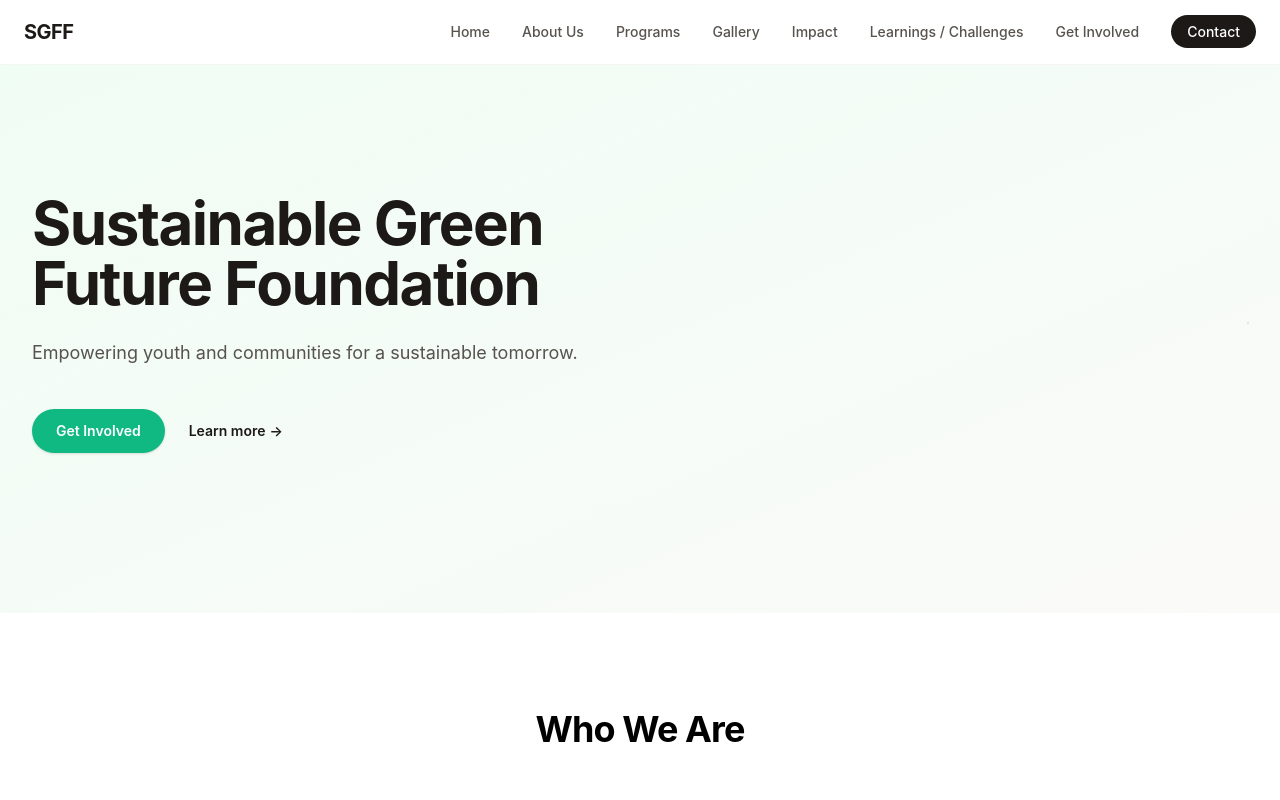
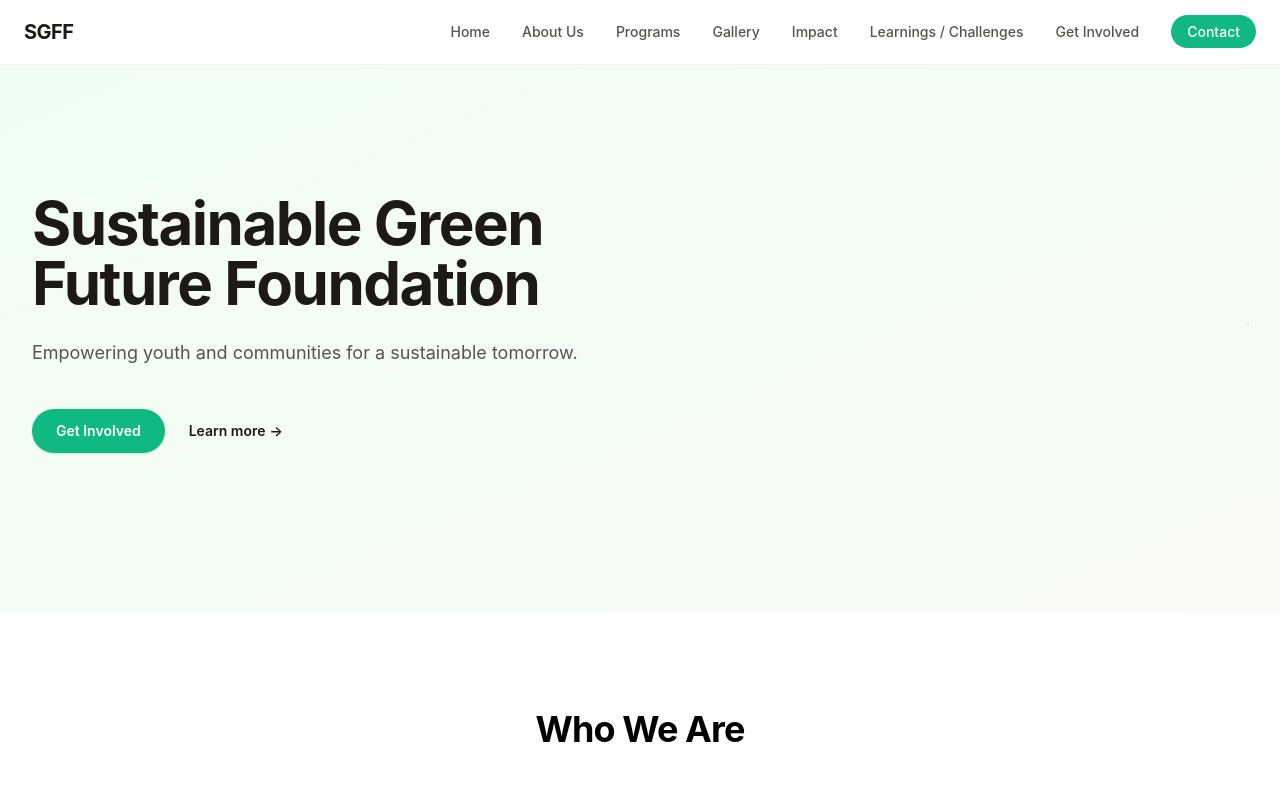
Before and after one commit to carbon-track/godfred, a Next.js app: page / in a window 1280 px wide. Shown: the top 800 px of the page. Built offline with nearby package versions, Linux system fonts and the light colour scheme.

Commit message:
feat: add responsive Header component with desktop and mobile navigation.

```diff
--- a/src/components/layout/Header.js
+++ b/src/components/layout/Header.js
@@ -35,7 +35,7 @@
                         <li><Link href="/learnings" className="text-gray-600 hover:text-primary transition-colors">{nav.learnings}</Link></li>
                         <li><Link href="/get-involved" className="text-gray-600 hover:text-primary transition-colors">{nav.getInvolved}</Link></li>
                         <li>
-                            <Link href="/contact" className="rounded-full bg-gray-900 px-4 py-2 text-sm font-medium text-white hover:bg-primary transition-colors">
+                            <Link href="/contact" className="rounded-full bg-primary px-4 py-2 text-sm font-medium text-white hover:bg-primary-hover transition-colors">
                                 {nav.contact}
                             </Link>
                         </li>
```
